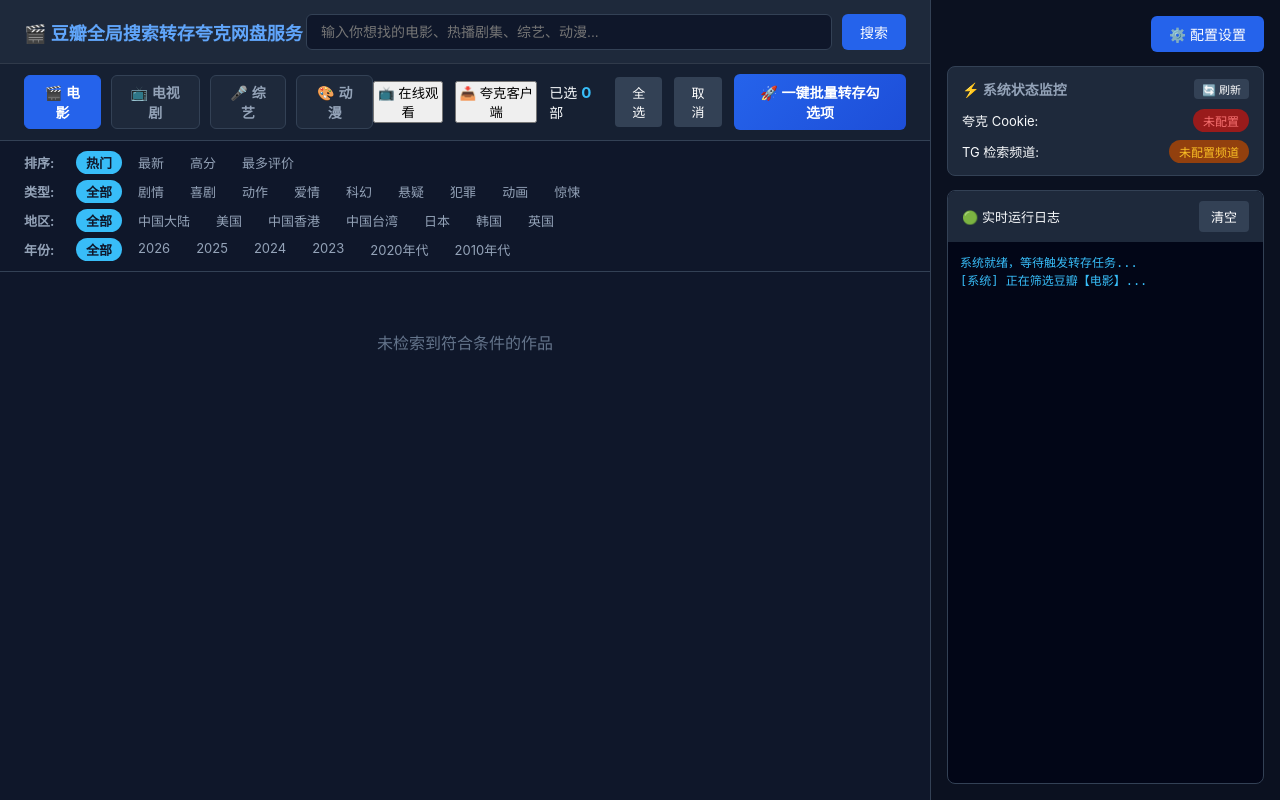
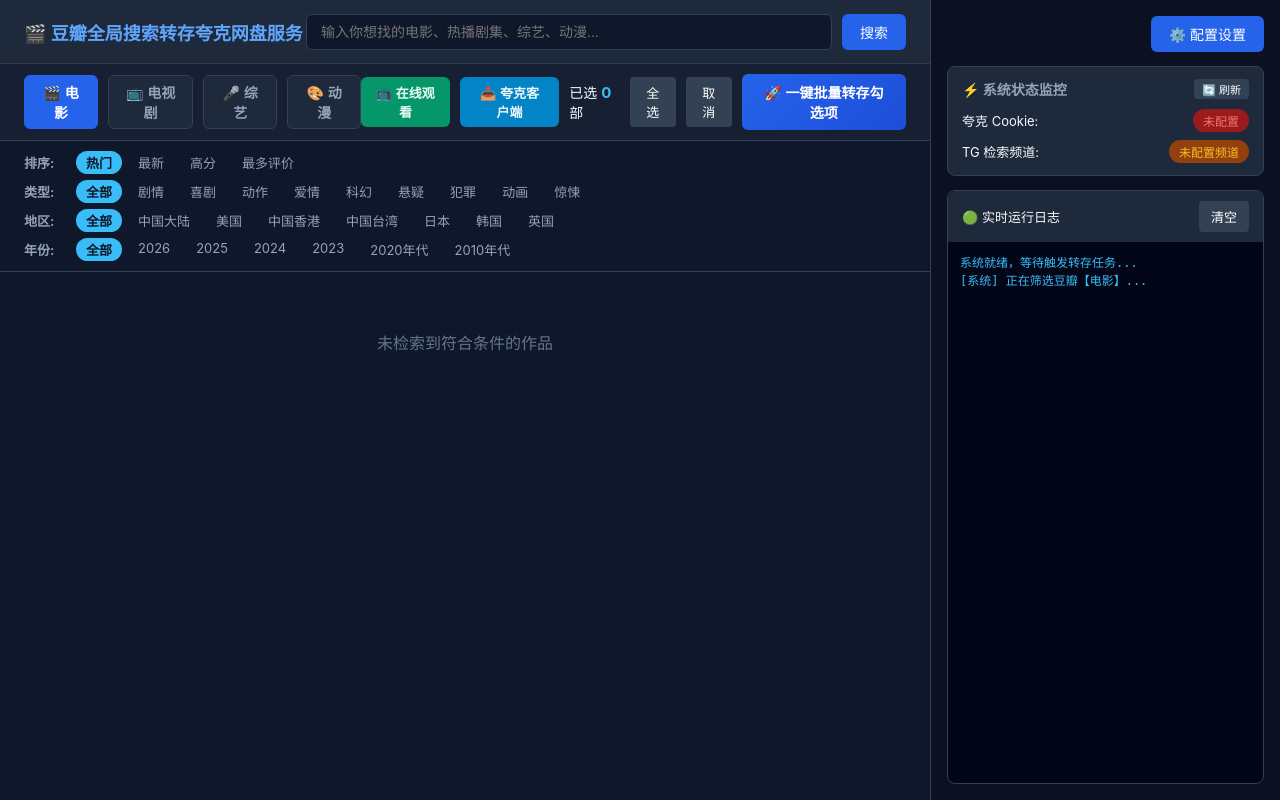
Before and after one commit to rinzaki007/DouQuarkHub, a Flask app: page / in a window 1280 px wide. Run offline with Flask 3, Linux system fonts and the light colour scheme; data that the repository does not hold is empty.

Commit message:
Update style.css

```diff
--- a/static/css/style.css
+++ b/static/css/style.css
@@ -118,9 +118,32 @@ header {
 .right-tools {
     display: flex;
     align-items: center;
-    gap: 12px;
+    gap: 10px;
     font-size: 14px;
 }
+
+/* 🌟 新增：快捷工具按钮样式 */
+.btn-tool {
+    border: none;
+    padding: 6px 14px;
+    border-radius: 6px;
+    font-size: 13px;
+    font-weight: 600;
+    cursor: pointer;
+    transition: all 0.2s;
+}
+
+.btn-openlist {
+    background: #059669;
+    color: #ecfdf5;
+}
+.btn-openlist:hover { background: #047857; }
+
+.btn-quark {
+    background: #0284c7;
+    color: #f0f9ff;
+}
+.btn-quark:hover { background: #0369a1; }
 
 .select-count b { color: #38bdf8; font-size: 15px; }
 
@@ -147,7 +170,6 @@ header {
     font-size: 14px;
 }
 
-/* 🌟 核心：多维筛选器样式 */
 .filter-panel {
     background: #0f172a;
     padding: 10px 24px;
@@ -196,7 +218,6 @@ header {
     font-weight: bold;
 }
 
-/* 海报墙滚动区 */
 .content-area {
     flex: 1;
     overflow-y: auto;
@@ -288,7 +309,6 @@ header {
 
 .douban-link:hover { text-decoration: underline; }
 
-/* 右侧贯穿 Sidebar */
 .log-sidebar {
     width: 350px;
     height: 100vh;
@@ -381,7 +401,6 @@ header {
     line-height: 1.5;
 }
 
-/* Modal */
 .modal {
     position: fixed;
     top: 0; left: 0; width: 100vw; height: 100vh;
```
